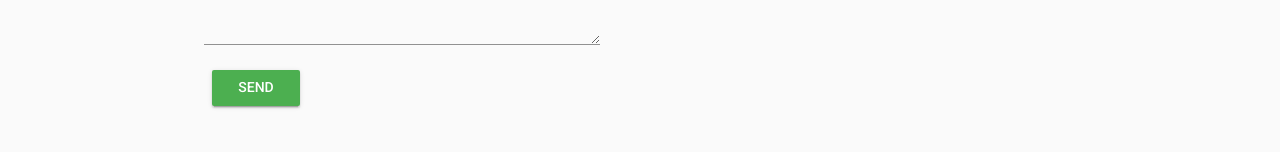
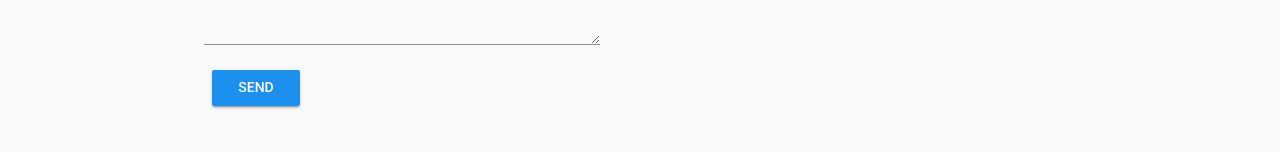
Before and after one commit to zeketx/myPortfolio, a Vue app: page /contact in a window 1280 px wide. Shown: the part 398-550 px from the top of the page. Built offline with nearby package versions, Linux system fonts and the light colour scheme.

Commit message:
contact form btn

```diff
--- a/src/components/ContactForm.vue
+++ b/src/components/ContactForm.vue
@@ -40,7 +40,7 @@
     <v-btn
       type="submit"
       :disabled="!valid"
-      color="success"
+      color="#1c90ee"
       @click="validate"
     >
       SEND
@@ -98,7 +98,7 @@ export default {
             // Validation
             //////////////////////////////////////////////
             methods: {
-                    validate () {
+                    validate: function () {
                     if (this.$refs.form.validate()) {
                         this.snackbar = true
                     }
@@ -136,4 +136,7 @@ export default {
       li a:hover {
         color: #4cae50;
       }
+      .theme--light.v-btn {
+          color: #fff;
+      }
 </style>
--- a/src/main.js
+++ b/src/main.js
@@ -19,7 +19,7 @@ Vue.config.productionTip = false
 
 Vue.use(VueGoogleMaps, {
   load: {
-    key: 'AIzaSyC8F0-N4ToR1YZlxOIgw4wvwVzsXuCkxFg',
+    key: process.env.VUE_APP_ENV_VARIABLE,
     libraries: 'places', // This is required if you use the Autocomplete plugin
     // OR: libraries: 'places,drawing'
     // OR: libraries: 'places,drawing,visualization'
```
